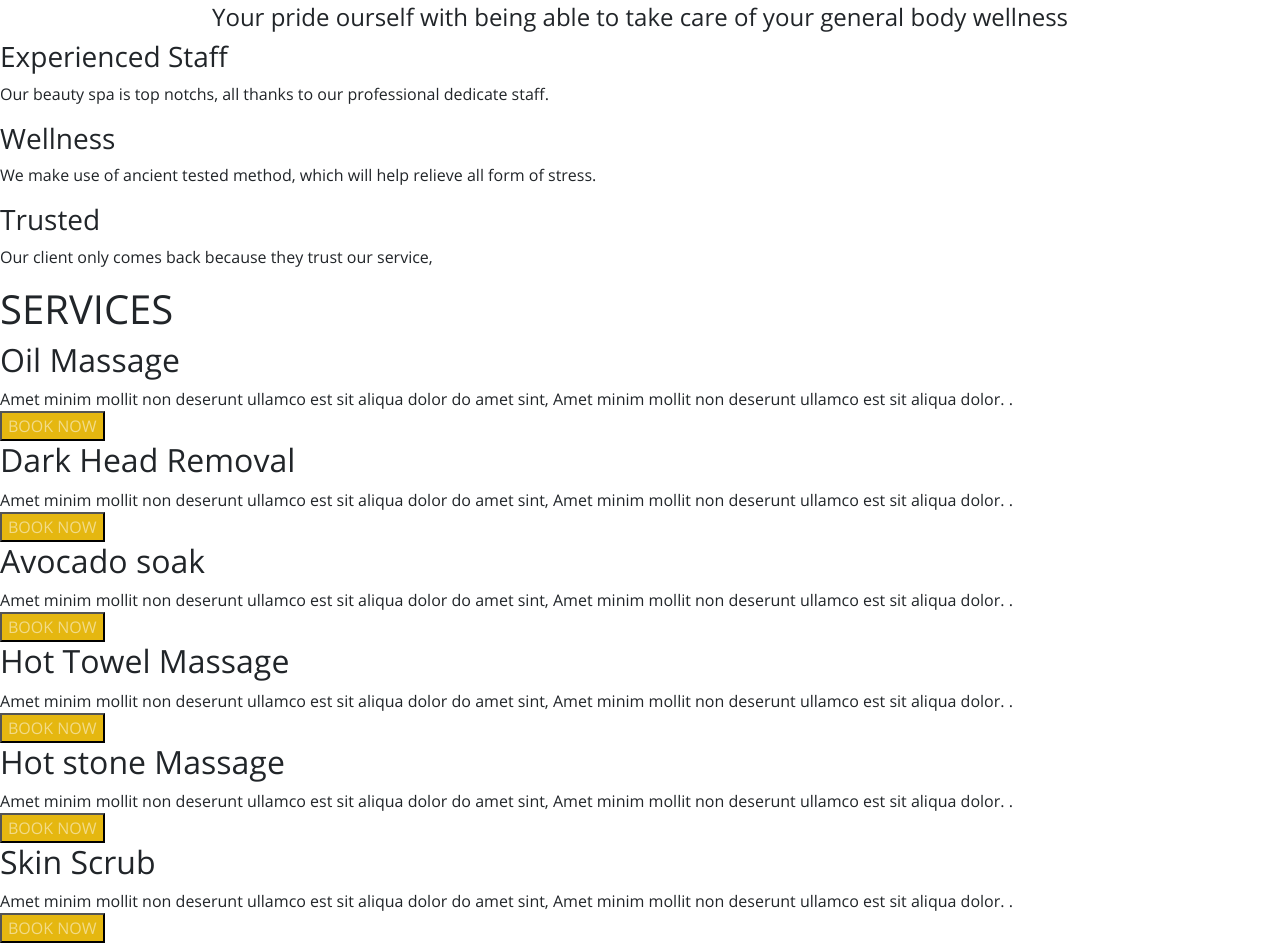
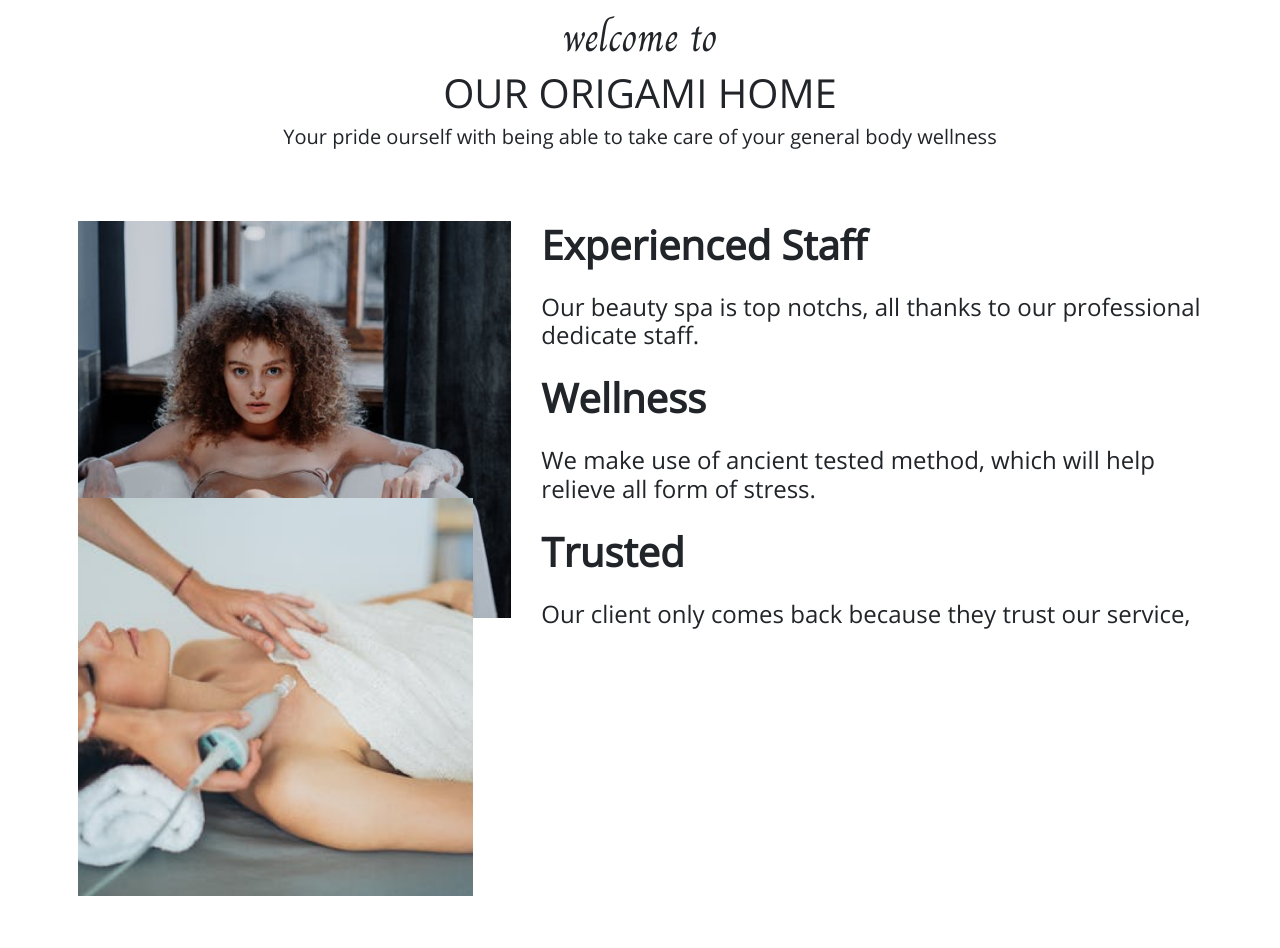
Before and after one commit to bony237/oragami-spa_new-avengers-task, a plain HTML site: page index.html in a window 1280 px wide. Shown: the part 600-1548 px from the top of the page. Drawn offline with nearby package versions, Linux system fonts and the light colour scheme.

Commit message:
about-us and services sections Done (no icons)

```diff
--- a/index.html
+++ b/index.html
@@ -11,15 +11,15 @@
         <!--Home section-->
         <div id="home" class="text-white">
             <!--Banner-->
-                <div id="banner" class="d-flex justify-content-between py-sm-4 px-sm-5 text-white"> <!--mobile-->
+                <div id="banner" class="d-flex justify-content-between py-md-4 px-md-5 text-white"> <!--mobile-->
 
-                    <div class="d-sm-flex border col-12 col-sm-auto p-0">
+                    <div class="d-md-flex col-12 col-md-auto p-0">
                         <!--Company brand-->
                         <div class="d-flex justify-content-between align-items-center">
-                            <h1 class="single-font-brand-name ml-4 mt-2 ml-sm-0">ORIGAMI</h1>
+                            <h1 class="single-font-brand-name ml-4 mt-2 ml-md-0">ORIGAMI</h1>
                             <!--icon-->
 
-                            <div class="d-block d-sm-none border pt-1">
+                            <div class="d-block d-md-none pt-1">
 
                                 <div class="pos-f-t">
                                     <nav class="navbar navbar-dark">
@@ -46,8 +46,8 @@
                         </div>
 
                         <!--Search bar-->
-                        <div id="search-bar" class="col-12 w-100 col-sm-9 d-flex border p-4 p-sm-1">
-                            <input type="text" placeholder="search product" class="form-control form-control-sm mx-auto ml-sm-4 col-8 col-sm-12">
+                        <div id="search-bar" class="col-12 w-100 col-md-9 d-flex p-4 p-md-1">
+                            <input type="text" placeholder="search product" class="form-control form-control-sm mx-auto ml-md-4 col-8 col-md-12">
                             <!--icon-->
                         </div>
                     </div>
@@ -55,7 +55,7 @@
 
 
                     <!--Book-now btn-->
-                    <div class="d-none d-sm-block">
+                    <div class="d-none d-md-block">
                         <button class="btn btn-sm bgColor-btn font-weight-bold px-4 text-white">BOOK NOW</button>
                     </div>
 
@@ -66,7 +66,7 @@
                 <div id="section-home">
 
                         <!--Nav-->
-                        <div class="pt-2 div-nav d-none d-sm-block">
+                        <div class="pt-2 div-nav d-none d-md-block">
                             <nav class="d-flex justify-content-center  py-2">
                                 <a href="#home" class="mx-5 text-reset">HOME</a>
                                 <a href="#about-us" class="mx-5 text-reset">ABOUT US</a>
@@ -79,7 +79,7 @@
 
 
                         <div class="pb-4" id="home-others">
-                            <div class="py-5 pl-4 px-sm-5 d-flex justify-content-between">
+                            <div class="py-5 pl-4 px-md-5 d-flex justify-content-between">
                                 <!--Slogan-->
                                 <div>
                                     <p class="h1">OUR EXISTENCE <br>REVOLVES ROUND <br>BEAUTY</p>
@@ -87,7 +87,7 @@
                                 </div>
 
                                 <!--Icons contact-->
-                                <div class="mr-5 pr-4 d-none d-sm-block">
+                                <div class="mr-5 pr-4 d-none d-md-block">
                                     origami@gmail.com
                                     <!--icons-->
                                 </div>
@@ -106,28 +106,32 @@
 
 
         <!--About us-->
-        <div>
+        <div class="pt-5 px-5" id="about-us">
             <!--Header about-us-->
-                <div class="text-center">
-                    <h2 class="single-font-title-about-us">welcome to <br>OUR ORIGAMI HOME</h2>
-                    <h4>Your pride ourself with being able to take care of your general body wellness</h4>
+                <div class="text-center my-5">
+                    <p class="h1 single-font-title-about-us">welcome to </p>
+                    <p class="h1"> OUR ORIGAMI HOME </p>
+                    <p class="h5">Your pride ourself with being able to take care of your general body wellness</p>
                 </div>
             <!--end Header about us-->
 
-            <!--Imgs about-us-->
-                <div>
+            <div class="d-flex pt-4">
+                <!--Imgs about-us-->
+                <div class="d-none d-md-block col-6 col-lg-5">
                     <!--imgs-->
+                    <img src="style/images/bain-femme.png" alt="bain-femme" class="position-relative about-us-imgs col-12">
+                    <img src="style/images/massage-femme.png" alt="massage-femme" class="position-relative about-us-imgs col-11">
                 </div>
-            <!--end Imgs about-us-->
+                <!--end Imgs about-us-->
 
-            <!--Content about-us-->
+                <!--Content about-us-->
                 <div>
                     <!--Single about-us content-->
                     <div>
                         <!--icons-->
                         <div>
-                            <h3>Experienced Staff</h3>
-                            <p>Our beauty spa is top notchs, all thanks to our professional dedicate staff.</p>
+                            <p class="h1 font-weight-bold">Experienced Staff</p>
+                            <p class="h4 my-4">Our beauty spa is top notchs, all thanks to our professional dedicate staff.</p>
                         </div>
                     </div>
 
@@ -135,8 +139,8 @@
                     <div>
                         <!--icons-->
                         <div>
-                            <h3>Wellness</h3>
-                            <p>We make use of ancient tested method, which will help relieve all form of stress.</p>
+                            <p class="h1 font-weight-bold">Wellness</p>
+                            <p class="h4 my-4">We make use of ancient tested method, which will help relieve all form of stress.</p>
                         </div>
                     </div>
 
@@ -144,151 +148,159 @@
                     <div>
                         <!--icons-->
                         <div>
-                            <h3>Trusted</h3>
-                            <p>Our client only comes back because they trust our service,</p>
+                            <p class="h1 font-weight-bold">Trusted</p>
+                            <p class="h4 my-4">Our client only comes back because they trust our service,</p>
                         </div>
                     </div>
                 </div>
-            <!--end Content about-us-->
+                <!--end Content about-us-->
+            </div>
+
         </div>
         <!--end About us-->
 
 
         <!--Services-->
-            <div>
+            <div id="services">
                 <!--Title services-->
-                <h1>SERVICES</h1>
+                <h1 class="text-center mb-4">SERVICES</h1>
 
                 <!--Group of services-->
-                    <div>
+                    <div class="d-flex flex-row flex-wrap align-items-between">
                         <!--Single service-->
-                            <div>
+                            <div class="col-sm-4 d-flex flex-column my-5 text-center">
                                 <!--Img single-service-->
                                 <div>
                                     <!--imgs-->
+                                    <img src="style/images/massage-face.png" alt="massage-face" class="w-100">
                                 </div>
 
                                 <!--title signle-service-->
-                                <h2>Oil Massage</h2>
+                                <h2 class="font-weight-bold mt-5">Oil Massage</h2>
 
                                 <!--Text-content single-service-->
-                                <div>
+                                <div class="mt-3 mb-5">
                                     Amet minim mollit non deserunt ullamco est sit aliqua dolor do amet sint, Amet minim mollit non deserunt ullamco est sit aliqua dolor. .
                                 </div>
 
                                 <!--Book-now-btn single-service-->
                                 <div>
-                                    <button class="tn bgColor-btn text-white-50">BOOK NOW</button>
+                                    <button class="btn btn-lg bgColor-btn text-white">BOOK NOW</button>
                                 </div>
                             </div>
                         <!--end Single service-->
 
                         <!--Single service-->
-                            <div>
+                            <div class="col-sm-4 d-flex flex-column my-5 text-center">
                                 <!--Img single-service-->
                                 <div>
                                     <!--imgs-->
+                                    <img src="style/images/masque-visage.png" alt="masque-visage" class="w-100">
                                 </div>
 
                                 <!--title signle-service-->
-                                <h2>Dark Head Removal</h2>
+                                <h2 class="font-weight-bold mt-5">Dark Head Removal</h2>
 
                                 <!--Text-content single-service-->
-                                <div>
+                                <div class="mt-3 mb-5">
                                     Amet minim mollit non deserunt ullamco est sit aliqua dolor do amet sint, Amet minim mollit non deserunt ullamco est sit aliqua dolor. .
                                 </div>
 
                                 <!--Book-now-btn single-service-->
                                 <div>
-                                    <button class="tn bgColor-btn text-white-50">BOOK NOW</button>
+                                    <button class="btn btn-lg bgColor-btn text-white">BOOK NOW</button>
                                 </div>
                             </div>
                         <!--end Single service-->
 
                         <!--Single service-->
-                            <div>
+                            <div class="col-sm-4 d-flex flex-column my-5 text-center">
                                 <!--Img single-service-->
                                 <div>
                                     <!--imgs-->
+                                    <img src="style/images/dos-pomade.png" alt="dos-pomade" class="w-100">
                                 </div>
 
                                 <!--title signle-service-->
-                                <h2>Avocado soak</h2>
+                                <h2 class="font-weight-bold mt-5">Avocado soak</h2>
 
                                 <!--Text-content single-service-->
-                                <div>
+                                <div class="mt-3 mb-5">
                                     Amet minim mollit non deserunt ullamco est sit aliqua dolor do amet sint, Amet minim mollit non deserunt ullamco est sit aliqua dolor. .
                                 </div>
 
                                 <!--Book-now-btn single-service-->
                                 <div>
-                                    <button class="tn bgColor-btn text-white-50">BOOK NOW</button>
+                                    <button class="btn btn-lg bgColor-btn text-white">BOOK NOW</button>
                                 </div>
                             </div>
                         <!--end Single service-->
 
                         <!--Single service-->
-                            <div>
+                            <div class="col-sm-4 d-flex flex-column my-5 text-center">
                                 <!--Img single-service-->
                                 <div>
                                     <!--imgs-->
+                                    <img src="style/images/serviette-humide.png" alt="serviette humide" class="w-100">
                                 </div>
 
                                 <!--title signle-service-->
-                                <h2>Hot Towel Massage</h2>
+                                <h2 class="font-weight-bold mt-5">Hot Towel Massage</h2>
 
                                 <!--Text-content single-service-->
-                                <div>
+                                <div class="mt-3 mb-5">
                                     Amet minim mollit non deserunt ullamco est sit aliqua dolor do amet sint, Amet minim mollit non deserunt ullamco est sit aliqua dolor. .
                                 </div>
 
                                 <!--Book-now-btn single-service-->
                                 <div>
-                                    <button class="tn bgColor-btn text-white-50">BOOK NOW</button>
+                                    <button class="btn btn-lg bgColor-btn text-white">BOOK NOW</button>
                                 </div>
                             </div>
                         <!--end Single service-->
 
                         <!--Single service-->
-                            <div>
+                            <div class="col-sm-4 d-flex flex-column my-5 text-center">
                                 <!--Img single-service-->
                                 <div>
                                     <!--imgs-->
+                                    <img src="style/images/dos-cailloux.png" alt="dos-cailloux" class="w-100">
                                 </div>
 
                                 <!--title signle-service-->
-                                <h2>Hot stone Massage</h2>
+                                <h2 class="font-weight-bold mt-5">Hot stone Massage</h2>
 
                                 <!--Text-content single-service-->
-                                <div>
+                                <div class="mt-3 mb-5">
                                     Amet minim mollit non deserunt ullamco est sit aliqua dolor do amet sint, Amet minim mollit non deserunt ullamco est sit aliqua dolor. .
                                 </div>
 
                                 <!--Book-now-btn single-service-->
                                 <div>
-                                    <button class="tn bgColor-btn text-white-50">BOOK NOW</button>
+                                    <button class="btn btn-lg bgColor-btn text-white">BOOK NOW</button>
                                 </div>
                             </div>
                         <!--end Single service-->
 
                         <!--Single service-->
-                            <div>
+                            <div class="col-sm-4 d-flex flex-column my-5 text-center">
                                 <!--Img single-service-->
                                 <div>
                                     <!--imgs-->
+                                    <img src="style/images/face-maquillage.png" alt="face-maquillage" class="w-100">
                                 </div>
 
                                 <!--title signle-service-->
-                                <h2>Skin Scrub</h2>
+                                <h2 class="font-weight-bold mt-5">Skin Scrub</h2>
 
                                 <!--Text-content single-service-->
-                                <div>
+                                <div class="mt-3 mb-5">
                                     Amet minim mollit non deserunt ullamco est sit aliqua dolor do amet sint, Amet minim mollit non deserunt ullamco est sit aliqua dolor. .
                                 </div>
 
                                 <!--Book-now-btn single-service-->
                                 <div>
-                                    <button class="tn bgColor-btn text-white-50">BOOK NOW</button>
+                                    <button class="btn btn-lg bgColor-btn text-white">BOOK NOW</button>
                                 </div>
                             </div>
                         <!--end Single service-->
--- a/style/index.css
+++ b/style/index.css
@@ -58,7 +58,7 @@
     background-color: rgba(229, 183, 16, 0.205);
 }
 
-@media (max-width: 576px) {
+@media (max-width: 768px) {
     #banner {
         background-color: #E5B710;
     }
@@ -92,4 +92,8 @@
 
 
 /*Section About us*/
+#about-us .about-us-imgs:last-child {
+    top: -15%;
+    z-index: 1;
+}
 /*end Section About us*/
```
Also changed, not shown: style/images/bain-femme.png (added), style/images/dos-cailloux.png (added), style/images/dos-pomade.png (added), style/images/face-maquillage.png (added), style/images/masque-visage.png (added), style/images/massage-face.png (added), style/images/massage-femme.png (added), style/images/serviette-humide.png (added).
